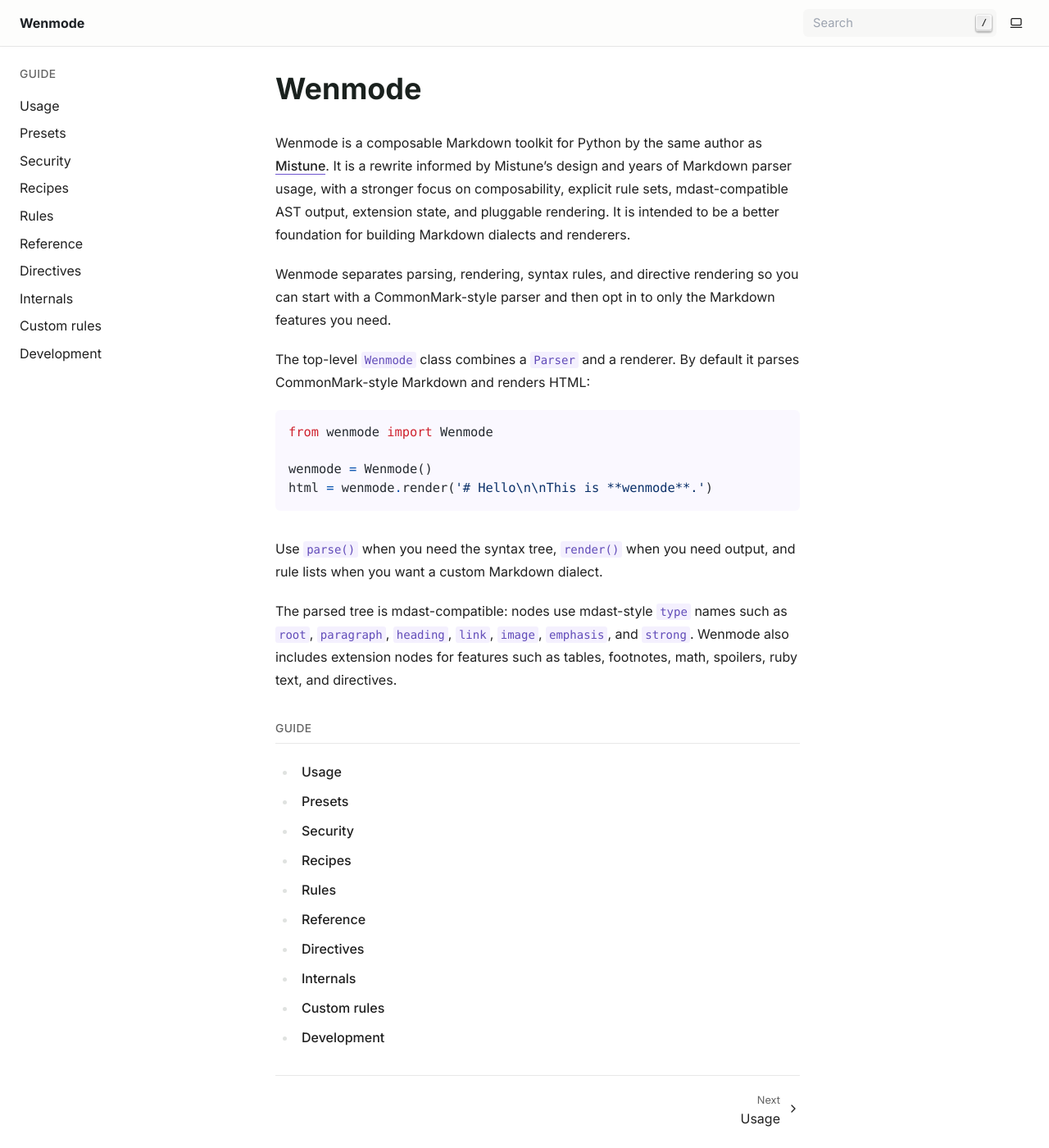
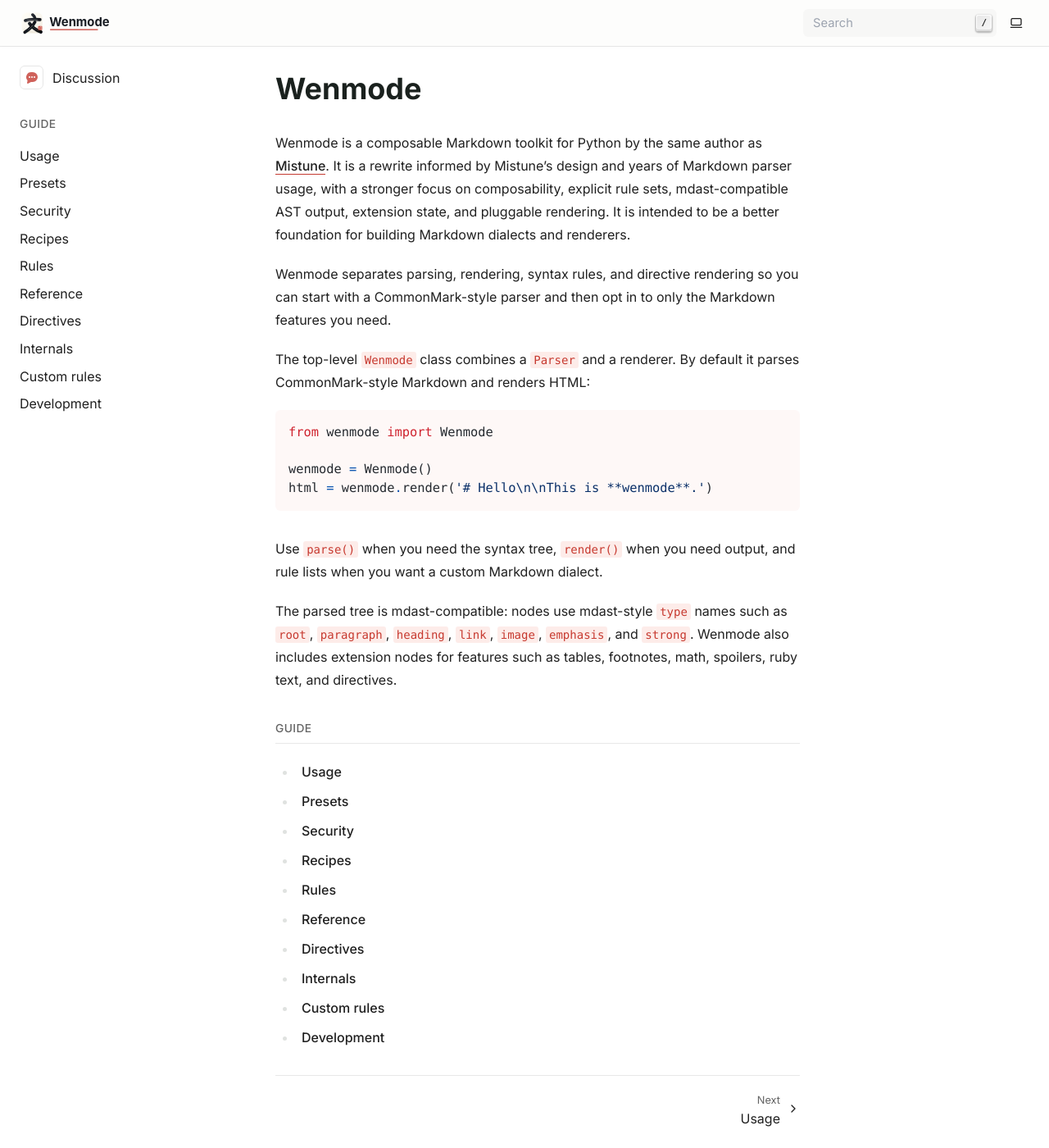
Before and after one commit to lepture/wenmode, a Sphinx documentation site: the page built from docs/index.md, in a window 1280 px wide and 1400 px high. Shown: the whole window at 82% size. Built offline with Sphinx 7.4.7, drawn with Linux system fonts in a browser that asks for light colours.

Commit message:
docs: add logo and custom css

```diff
--- /dev/null
+++ b/docs/_static/custom.css
@@ -0,0 +1,201 @@
+:root {
+  --light-accent-1: #fffcfc;
+  --light-accent-2: #fef8f7;
+  --light-accent-3: #fdece9;
+  --light-accent-4: #ffddd8;
+  --light-accent-5: #ffcfc8;
+  --light-accent-6: #f9c0b8;
+  --light-accent-7: #efaca3;
+  --light-accent-8: #e59388;
+  --light-accent-9: #c43a31;
+  --light-accent-10: #b42923;
+  --light-accent-11: #c73d33;
+  --light-accent-12: #5f211b;
+
+  --light-accent-a1: #ff000003;
+  --light-accent-a2: #e0200008;
+  --light-accent-a3: #e8230016;
+  --light-accent-a4: #ff210027;
+  --light-accent-a5: #ff210037;
+  --light-accent-a6: #ea1d0047;
+  --light-accent-a7: #d319005c;
+  --light-accent-a8: #c8180077;
+  --light-accent-a9: #b60b00ce;
+  --light-accent-a10: #a80700dc;
+  --light-accent-a11: #b90d00cc;
+  --light-accent-a12: #4c0700e4;
+
+  --light-accent-contrast: #fff;
+  --light-accent-surface: #fef6f5cc;
+  --light-accent-indicator: #c43a31;
+  --light-accent-track: #c43a31;
+}
+
+@supports (color: color(display-p3 1 1 1)) {
+  @media (color-gamut: p3) {
+    :root {
+      --light-accent-1: oklch(99.4% 0.0028 28.07);
+      --light-accent-2: oklch(98.3% 0.0071 28.07);
+      --light-accent-3: oklch(95.6% 0.0188 28.07);
+      --light-accent-4: oklch(92.8% 0.0419 28.07);
+      --light-accent-5: oklch(89.5% 0.0552 28.07);
+      --light-accent-6: oklch(85.6% 0.0667 28.07);
+      --light-accent-7: oklch(80.6% 0.0804 28.07);
+      --light-accent-8: oklch(74.4% 0.1016 28.07);
+      --light-accent-9: oklch(55.2% 0.1763 28.07);
+      --light-accent-10: oklch(50.6% 0.1763 28.07);
+      --light-accent-11: oklch(55.9% 0.1763 28.07);
+      --light-accent-12: oklch(34.1% 0.0915 28.07);
+
+      --light-accent-a1: color(display-p3 0.6745 0.0235 0.0235 / 0.012);
+      --light-accent-a2: color(display-p3 0.7569 0.1451 0.0196 / 0.032);
+      --light-accent-a3: color(display-p3 0.7647 0.1529 0.0078 / 0.083);
+      --light-accent-a4: color(display-p3 0.8431 0.1373 0.0078 / 0.15);
+      --light-accent-a5: color(display-p3 0.851 0.1333 0.0039 / 0.208);
+      --light-accent-a6: color(display-p3 0.7843 0.1176 0.0039 / 0.271);
+      --light-accent-a7: color(display-p3 0.7137 0.1137 0.0039 / 0.353);
+      --light-accent-a8: color(display-p3 0.6745 0.1059 0.0039 / 0.455);
+      --light-accent-a9: color(display-p3 0.6275 0.0627 0 / 0.777);
+      --light-accent-a10: color(display-p3 0.5765 0.0471 0 / 0.828);
+      --light-accent-a11: color(display-p3 0.6392 0.0667 0 / 0.769);
+      --light-accent-a12: color(display-p3 0.2588 0.0314 0 / 0.883);
+
+      --light-accent-contrast: #fff;
+      --light-accent-surface: color(display-p3 0.9922 0.9647 0.9608 / 0.8);
+      --light-accent-indicator: oklch(55.2% 0.1763 28.07);
+      --light-accent-track: oklch(55.2% 0.1763 28.07);
+    }
+  }
+}
+
+:root, .light, .light-theme {
+  --accent-1: var(--light-accent-1);
+  --accent-2: var(--light-accent-2);
+  --accent-3: var(--light-accent-3);
+  --accent-4: var(--light-accent-4);
+  --accent-5: var(--light-accent-5);
+  --accent-6: var(--light-accent-6);
+  --accent-7: var(--light-accent-7);
+  --accent-8: var(--light-accent-8);
+  --accent-9: var(--light-accent-9);
+  --accent-10: var(--light-accent-10);
+  --accent-11: var(--light-accent-11);
+  --accent-12: var(--light-accent-12);
+  --accent-a1: var(--light-accent-a1);
+  --accent-a2: var(--light-accent-a2);
+  --accent-a3: var(--light-accent-a3);
+  --accent-a4: var(--light-accent-a4);
+  --accent-a5: var(--light-accent-a5);
+  --accent-a6: var(--light-accent-a6);
+  --accent-a7: var(--light-accent-a7);
+  --accent-a8: var(--light-accent-a8);
+  --accent-a9: var(--light-accent-a9);
+  --accent-a10: var(--light-accent-a10);
+  --accent-a11: var(--light-accent-a11);
+  --accent-a12: var(--light-accent-a12);
+  --accent-contrast: var(--light-accent-contrast);
+  --accent-surface: var(--light-accent-surface);
+  --accent-indicator: var(--light-accent-indicator);
+  --accent-track: var(--light-accent-track);
+}
+
+:root {
+  --dark-accent-1: #180e0d;
+  --dark-accent-2: #211210;
+  --dark-accent-3: #3f0e0a;
+  --dark-accent-4: #570203;
+  --dark-accent-5: #680807;
+  --dark-accent-6: #7b1814;
+  --dark-accent-7: #952922;
+  --dark-accent-8: #c1372e;
+  --dark-accent-9: #c43a31;
+  --dark-accent-10: #b42923;
+  --dark-accent-11: #ff9081;
+  --dark-accent-12: #ffd0c7;
+
+  --dark-accent-a1: #f1000008;
+  --dark-accent-a2: #f4200312;
+  --dark-accent-a3: #fc020032;
+  --dark-accent-a4: #ff00004b;
+  --dark-accent-a5: #fd00005e;
+  --dark-accent-a6: #ff211872;
+  --dark-accent-a7: #fe3c2f8e;
+  --dark-accent-a8: #ff4539bd;
+  --dark-accent-a9: #ff483cc0;
+  --dark-accent-a10: #ff342caf;
+  --dark-accent-a11: #ff9081;
+  --dark-accent-a12: #ffd0c7;
+
+  --dark-accent-contrast: #fff;
+  --dark-accent-surface: #31131080;
+  --dark-accent-indicator: #c43a31;
+  --dark-accent-track: #c43a31;
+}
+
+@supports (color: color(display-p3 1 1 1)) {
+  @media (color-gamut: p3) {
+    :root {
+      --dark-accent-1: oklch(17.8% 0.016 28.07);
+      --dark-accent-2: oklch(20.3% 0.0259 28.07);
+      --dark-accent-3: oklch(25% 0.0773 28.07);
+      --dark-accent-4: oklch(28.8% 0.1153 28.07);
+      --dark-accent-5: oklch(33.1% 0.1282 28.07);
+      --dark-accent-6: oklch(38.2% 0.134 28.07);
+      --dark-accent-7: oklch(45% 0.1451 28.07);
+      --dark-accent-8: oklch(54.4% 0.1763 28.07);
+      --dark-accent-9: oklch(55.2% 0.1763 28.07);
+      --dark-accent-10: oklch(50.6% 0.1763 28.07);
+      --dark-accent-11: oklch(78.4% 0.1763 28.07);
+      --dark-accent-12: oklch(90.2% 0.0636 28.07);
+
+      --dark-accent-a1: color(display-p3 0.9608 0 0 / 0.022);
+      --dark-accent-a2: color(display-p3 1 0.2 0.0667 / 0.059);
+      --dark-accent-a3: color(display-p3 0.9961 0.0902 0 / 0.173);
+      --dark-accent-a4: color(display-p3 0.9961 0 0 / 0.261);
+      --dark-accent-a5: color(display-p3 1 0.1059 0.0314 / 0.328);
+      --dark-accent-a6: color(display-p3 1 0.2235 0.1569 / 0.404);
+      --dark-accent-a7: color(display-p3 1 0.3255 0.2471 / 0.505);
+      --dark-accent-a8: color(display-p3 1 0.3529 0.2824 / 0.677);
+      --dark-accent-a9: color(display-p3 1 0.3647 0.2941 / 0.69);
+      --dark-accent-a10: color(display-p3 1 0.302 0.2392 / 0.627);
+      --dark-accent-a11: color(display-p3 1 0.6235 0.5569 / 0.937);
+      --dark-accent-a12: color(display-p3 1 0.8471 0.8118 / 0.971);
+
+      --dark-accent-contrast: #fff;
+      --dark-accent-surface: color(display-p3 0.1725 0.0784 0.0627 / 0.5);
+      --dark-accent-indicator: oklch(55.2% 0.1763 28.07);
+      --dark-accent-track: oklch(55.2% 0.1763 28.07);
+    }
+  }
+}
+
+.dark, .dark-theme {
+  --accent-1: var(--dark-accent-1);
+  --accent-2: var(--dark-accent-2);
+  --accent-3: var(--dark-accent-3);
+  --accent-4: var(--dark-accent-4);
+  --accent-5: var(--dark-accent-5);
+  --accent-6: var(--dark-accent-6);
+  --accent-7: var(--dark-accent-7);
+  --accent-8: var(--dark-accent-8);
+  --accent-9: var(--dark-accent-9);
+  --accent-10: var(--dark-accent-10);
+  --accent-11: var(--dark-accent-11);
+  --accent-12: var(--dark-accent-12);
+  --accent-a1: var(--dark-accent-a1);
+  --accent-a2: var(--dark-accent-a2);
+  --accent-a3: var(--dark-accent-a3);
+  --accent-a4: var(--dark-accent-a4);
+  --accent-a5: var(--dark-accent-a5);
+  --accent-a6: var(--dark-accent-a6);
+  --accent-a7: var(--dark-accent-a7);
+  --accent-a8: var(--dark-accent-a8);
+  --accent-a9: var(--dark-accent-a9);
+  --accent-a10: var(--dark-accent-a10);
+  --accent-a11: var(--dark-accent-a11);
+  --accent-a12: var(--dark-accent-a12);
+  --accent-contrast: var(--dark-accent-contrast);
+  --accent-surface: var(--dark-accent-surface);
+  --accent-indicator: var(--dark-accent-indicator);
+  --accent-track: var(--dark-accent-track);
+}
--- a/docs/conf.py
+++ b/docs/conf.py
@@ -14,3 +14,16 @@
 html_theme = 'shibuya'
 html_title = 'Wenmode'
 html_baseurl = 'https://wenmode.lepture.com/'
+html_static_path = ['_static']
+html_logo = '_static/light-logo.svg'
+html_favicon = '_static/wenmode-mark.svg'
+html_css_files = [
+    'custom.css',
+]
+
+html_theme_options = {
+    'discussion_url': 'https://github.com/lepture/wenmode/discussions',
+    'accent_color': 'red',
+    'light_logo': '_static/light-logo.svg',
+    'dark_logo': '_static/dark-logo.svg',
+}
```
Also changed, not shown: docs/_static/dark-logo.svg (added), docs/_static/light-logo.svg (added), docs/_static/wenmode-mark.svg (added).
